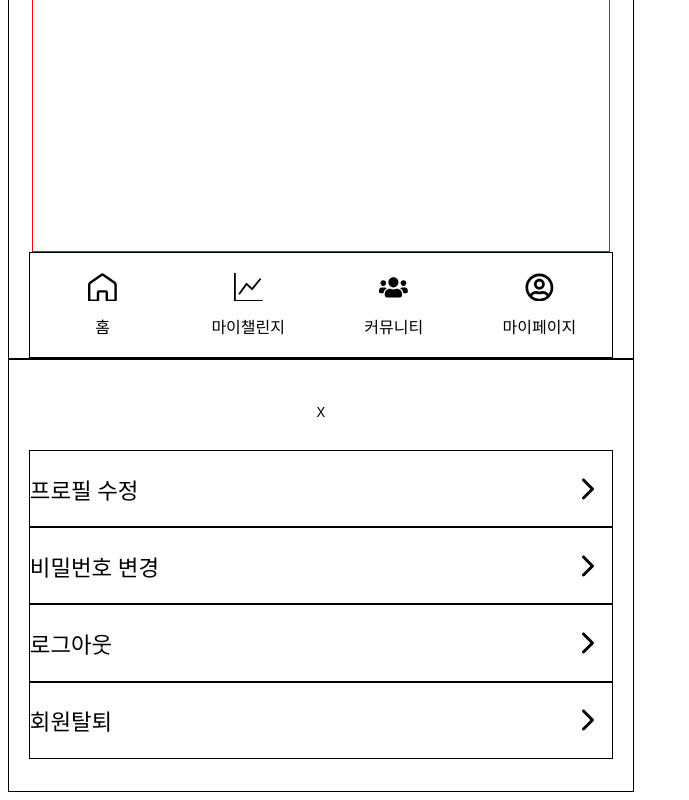
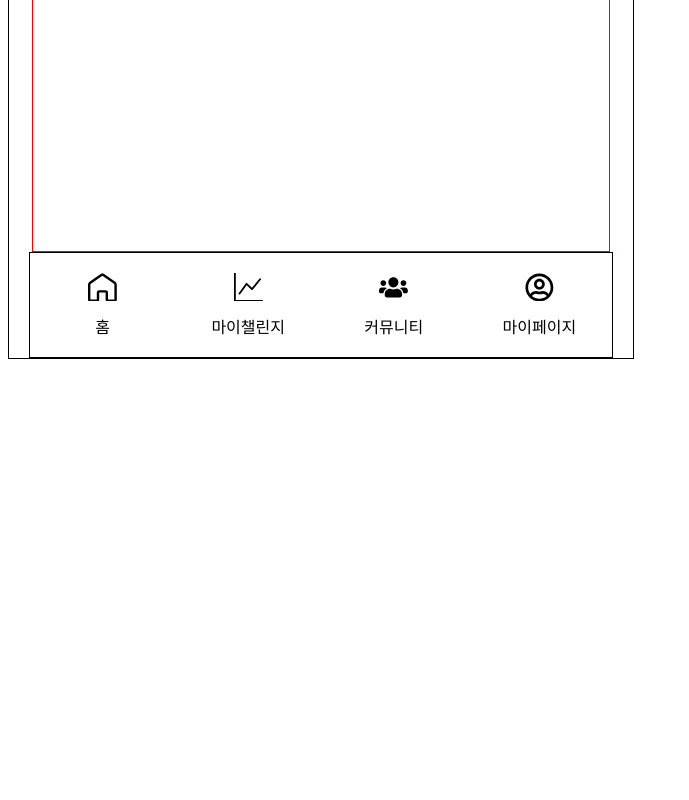
Before and after one commit to codestates-seb/seb41_main_013, a React (Create React App) app in the folder client/: page / in a window 1280 px wide. Shown: the part 1001-1801 px from the top of the page, without its empty margins (0-689 px from the left). After the commit the page ends 1368 px from the top, so only its background shows below. Built offline with nearby package versions, Linux system fonts and the light colour scheme.

Commit message:
#11-feat:마이페이지 드로어 메뉴

```diff
--- a/client/package.json
+++ b/client/package.json
@@ -10,6 +10,7 @@
 		"@testing-library/jest-dom": "^5.16.5",
 		"@testing-library/react": "^13.4.0",
 		"@testing-library/user-event": "^13.5.0",
+		"antd": "^5.1.4",
 		"react": "^18.2.0",
 		"react-dom": "^18.2.0",
 		"react-icons": "^4.7.1",
--- a/client/src/App.js
+++ b/client/src/App.js
@@ -6,7 +6,6 @@ import { Mypage } from "./pages/MyPage";
 import { UserCreateChallenge } from "./pages/UserCreateChallenge";
 import { UserCompleteChallenge } from "./pages/UserCompleteChallenge";
 import { UserPasswordChange } from "./pages/UserPasswordChange";
-import { MypageSetting } from "./components/MypageSetting";
 import { UserProfileEdit } from "./pages/UserProfileEdit";
 
 function App() {
@@ -21,7 +20,6 @@ function App() {
 					<Route path="/changePw" element={<UserPasswordChange />} />
 					<Route path="/editProfile" element={<UserProfileEdit />} />
 				</Routes>
-				<MypageSetting />
 			</div>
 		</ThemeProvider>
 	);
--- a/client/src/components/Header.js
+++ b/client/src/components/Header.js
@@ -3,8 +3,6 @@ import { Btn } from "./Button";
 import { ArrowLeft } from "./NavItem";
 import theme from "./theme";
 import { IoSettingsOutline } from "react-icons/io5";
-import { useState } from "react";
-import { MypageSetting } from "./MypageSetting";
 import { Link } from "react-router-dom";
 
 export const MainHeader = () => {
@@ -38,20 +36,13 @@ export const TitleHeader = (props) => {
 };
 
 export const MypageHeader = (props) => {
-	const [isOpen, setIsOpen] = useState(false);
-
-	const onClick = () => {
-		setIsOpen(!isOpen);
-	};
-
 	return (
 		<>
 			<Title>
 				<div />
 				{props.title}
-				<IoSettingsOutline className="icon" onClick={onClick} />
+				<IoSettingsOutline className="icon" onClick={props.onClick} />
 			</Title>
-			{isOpen ? <MypageSetting setIsOpen={setIsOpen} /> : null}
 		</>
 	);
 };
--- a/client/src/components/MypageSetting.js
+++ b/client/src/components/MypageSetting.js
@@ -1,6 +1,7 @@
-import styled from "styled-components";
+import styled, { css } from "styled-components";
 import { Btn } from "./Button";
 import { NavTitle } from "./NavItem";
+import theme from "./theme";
 
 const SettingWrapper = styled.div`
 	border: 1px solid black;
@@ -10,20 +11,46 @@ const SettingWrapper = styled.div`
 	align-items: center;
 	padding: 2rem 1.3rem;
 	gap: 1rem;
+
+	height: 80rem;
+	width: 21rem;
+	background-color: white;
+	transition: all 0.3s ease-in-out;
+	transform: translateX(39rem);
+	display: none;
+	${(props) => {
+		if (props.isOpen) {
+			return css`
+				display: block;
+				transform: translateX(7.7rem);
+			`;
+		}
+	}}
+	position: absolute;
 `;
 
-export const MypageSetting = () => {
+export const MypageSetting = (props) => {
+	const { isOpen, setIsOpen } = props;
+
 	const onClick = () => {
-		console.log("clicked!");
+		setIsOpen(!isOpen);
 	};
 	return (
-		<SettingWrapper>
-			<Btn btnText="X" color="black" size="0.8rem" width="2rem" height="2rem" />
+		<SettingWrapper isOpen={isOpen}>
+			<Btn
+				btnText="close"
+				color="white"
+				size="2rem"
+				width="6rem"
+				height="2.2rem"
+				background="black"
+				onClick={onClick}
+			/>
 			<div>
-				<NavTitle title="프로필 수정" link="/editProfile" />
-				<NavTitle title="비밀번호 변경" link="/changePw" />
-				<NavTitle title="로그아웃" onClick={onClick} />
-				<NavTitle title="회원탈퇴" />
+				<NavTitle title="프로필 수정" link="/editProfile" width="20rem" />
+				<NavTitle title="비밀번호 변경" link="/changePw" width="20rem" />
+				<NavTitle title="로그아웃" width="20rem" />
+				<NavTitle title="회원탈퇴" width="20rem" />
 			</div>
 		</SettingWrapper>
 	);
--- a/client/src/components/NavItem.js
+++ b/client/src/components/NavItem.js
@@ -5,7 +5,7 @@ import { Link, useNavigate } from "react-router-dom";
 
 export const NavTitle = (props) => {
 	return (
-		<Navbar>
+		<Navbar width={props.width}>
 			{props.title}
 			<ArrowBoxRight to={props.link}>
 				<IoIosArrowForward />
@@ -28,8 +28,8 @@ export const ArrowLeft = () => {
 };
 
 const Navbar = styled.div`
-	border: 1px solid black;
-	width: 36.4rem;
+	/* border: 1px solid black; */
+	width: ${(props) => props.width || "36.4rem"};
 	height: 4.7rem;
 	font-size: 1.4rem;
 	display: flex;
--- a/client/src/pages/MyPage.js
+++ b/client/src/pages/MyPage.js
@@ -3,6 +3,7 @@ import styled from "styled-components";
 import { ChallengeState } from "../components/Challenge";
 import { Footer } from "../components/Footer";
 import { MainHeader, MypageHeader } from "../components/Header";
+import { MypageSetting } from "../components/MypageSetting";
 import { NavTitle } from "../components/NavItem";
 
 const MypageWrapper = styled.div`
@@ -34,12 +35,18 @@ const MypageWrapper = styled.div`
 
 export const Mypage = (props) => {
 	const [isLogin, setIsLogin] = useState(true);
+	const [isOpen, setIsOpen] = useState(false);
+
+	const toggleDrawer = () => {
+		setIsOpen(!isOpen);
+	};
 
 	return (
 		<MypageWrapper>
 			{isLogin ? (
 				<>
-					<MypageHeader title="마이페이지" />
+					<MypageHeader title="마이페이지" onClick={toggleDrawer} />
+					<MypageSetting isOpen={isOpen} setIsOpen={setIsOpen} />
 					<div className="userInfo">
 						<div>
 							<img src={props.imgURL || "/images/미모티콘.png"} alt="avatar" />
```
Also changed, not shown: 1 other file (tests, documents, lock files or other folders). Lines whose indentation alone changed are shown as unchanged.
